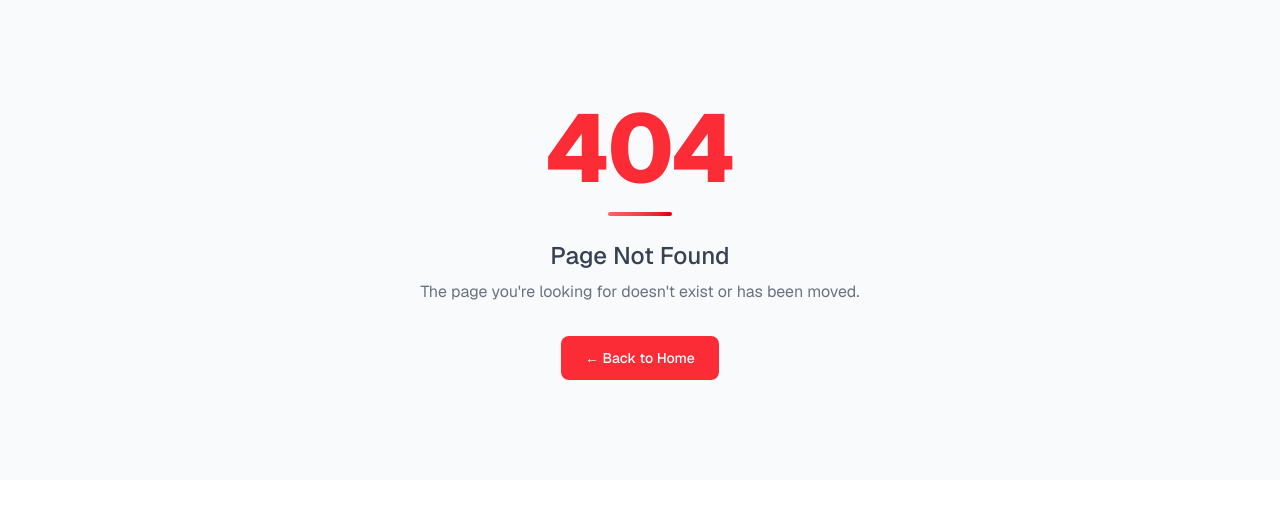
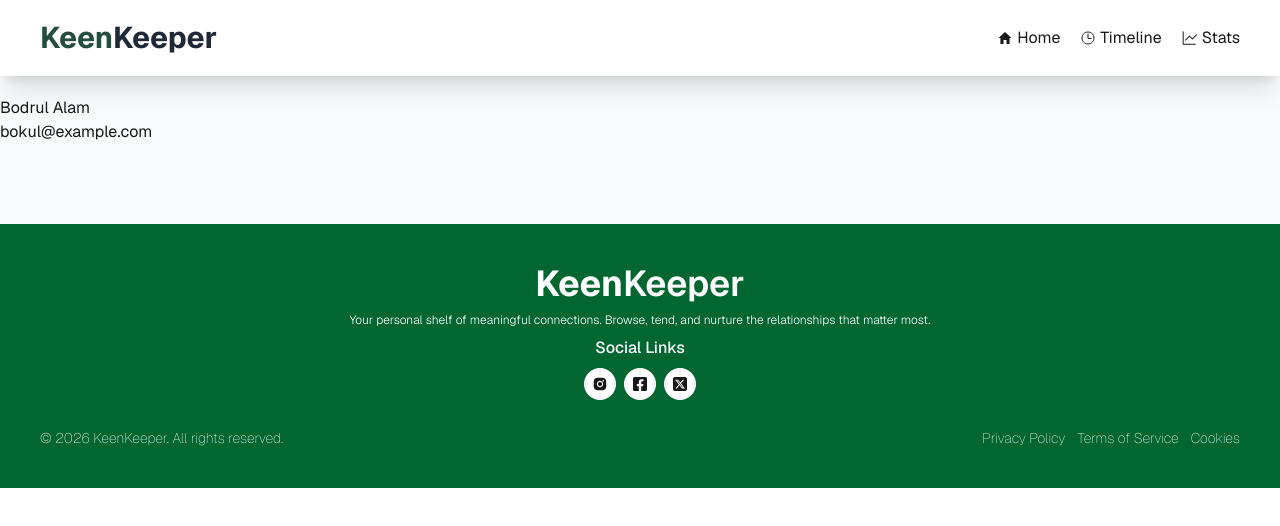
Before and after one commit to mehedyPUST/A7-Keen-Keeper-Project, a React (Vite) app: page /friend-details/1 in a window 1280 px wide. Before the commit this address had no page. Shown: the top 526 px of the page. Built offline with nearby package versions, Linux system fonts and the light colour scheme.

Commit message:
friends details page added not designed

```diff
--- a/src/components/footer/Footer.jsx
+++ b/src/components/footer/Footer.jsx
@@ -1,9 +1,34 @@
 import React from 'react';
+import { AiFillInstagram } from 'react-icons/ai';
+import { FaFacebookSquare } from 'react-icons/fa';
+import { FaSquareXTwitter } from 'react-icons/fa6';
+import { Link } from 'react-router';
 
 const Footer = () => {
     return (
-        <div className='bg-green-500 mt-20 text-center'>
-            my footer
+        <div className='bg-green-800 mt-20 text-center flex flex-col items-center p-10 space-y-2 '>
+
+            <h2><span className='font-bold text-4xl text-white'>Keen</span><span className='font-semibold text-4xl text-white'>Keeper</span></h2>
+
+            <p className='text-white text-xs font-light'>Your personal shelf of meaningful connections. Browse, tend, and nurture the relationships that matter most.</p>
+
+            <h5 className='font-medium text-white'>Social Links</h5>
+
+            <ul className='flex gap-2 items-center'>
+                <li className='bg-white p-2 rounded-full '><Link to='/'><AiFillInstagram /></Link></li>
+                <li className='bg-white p-2 rounded-full '><Link to='/'><FaFacebookSquare /></Link></li>
+                <li className='bg-white p-2 rounded-full '><Link to='/'><FaSquareXTwitter /></Link></li>
+            </ul>
+
+            <div className='flex items-center justify-between font-thin text-sm w-full mt-5 text-white'>
+                <p>© 2026 KeenKeeper. All rights reserved.</p>
+                <div className='flex  items-center gap-3'>
+                    <p className='cursor-pointer'>Privacy Policy</p>
+                    <p className='cursor-pointer'>Terms of Service</p>
+                    <p className='cursor-pointer'>Cookies</p>
+                </div>
+            </div>
+
         </div>
     );
 };
--- a/src/components/friends/FriendsCard.jsx
+++ b/src/components/friends/FriendsCard.jsx
@@ -1,9 +1,10 @@
 import React from 'react';
+import { Link } from 'react-router';
 
 const FriendsCard = ({ friend }) => {
     const { tags, status, days_since_contact, email, picture, name, id } = friend;
     return (
-        <div className=' bg-white rounded-xl shadow-xl flex flex-col items-center p-4'>
+        <Link to={`/friend-details/${friend.id}`} className=' bg-white rounded-xl shadow-xl flex flex-col items-center p-4'>
             <img className='w-20 h-20 rounded-full' src={picture} alt={name} />
             <h2>{name}</h2>
             <p>{days_since_contact} days ago</p>
@@ -13,7 +14,7 @@ const FriendsCard = ({ friend }) => {
             </div>
 
 
-        </div>
+        </Link>
     );
 };
 
--- /dev/null
+++ b/src/components/pages/FriendDetails.jsx
@@ -0,0 +1,25 @@
+import React from 'react';
+import { useLoaderData, useParams } from 'react-router';
+
+const FriendDetails = () => {
+    const { friendId } = useParams()
+    console.log("params dekhaw", friendId)
+
+    const friends = useLoaderData();
+    console.log(friends, "friend detals")
+    const expectedFriend = friends.find(friend => friend.id === Number(friendId))
+    console.log("expectedFriend khujo", expectedFriend)
+
+    return (
+        <div>
+            <h1>
+                {expectedFriend.name}
+
+            </h1>
+            <p>{expectedFriend.email}</p>
+
+        </div>
+    );
+};
+
+export default FriendDetails;
--- a/src/routes/Routes.jsx
+++ b/src/routes/Routes.jsx
@@ -5,6 +5,7 @@ import MainLayout from "../layout/MainLayout";
 import TimeLine from "../components/pages/TimeLine";
 import HomePage from "../components/pages/HomePage";
 import Stats from "../components/pages/Stats";
+import FriendDetails from "../components/pages/FriendDetails";
 
 
 export const router = createBrowserRouter([
@@ -23,6 +24,11 @@ export const router = createBrowserRouter([
         {
             path: "/stats",
             element: <Stats></Stats>
+        },
+        {
+            path: "/friend-details/:friendId",
+            Component: FriendDetails,
+            loader: () => fetch('/friendsData.json')
         }
         ],
         errorElement: <ErrorMsg></ErrorMsg>
```
